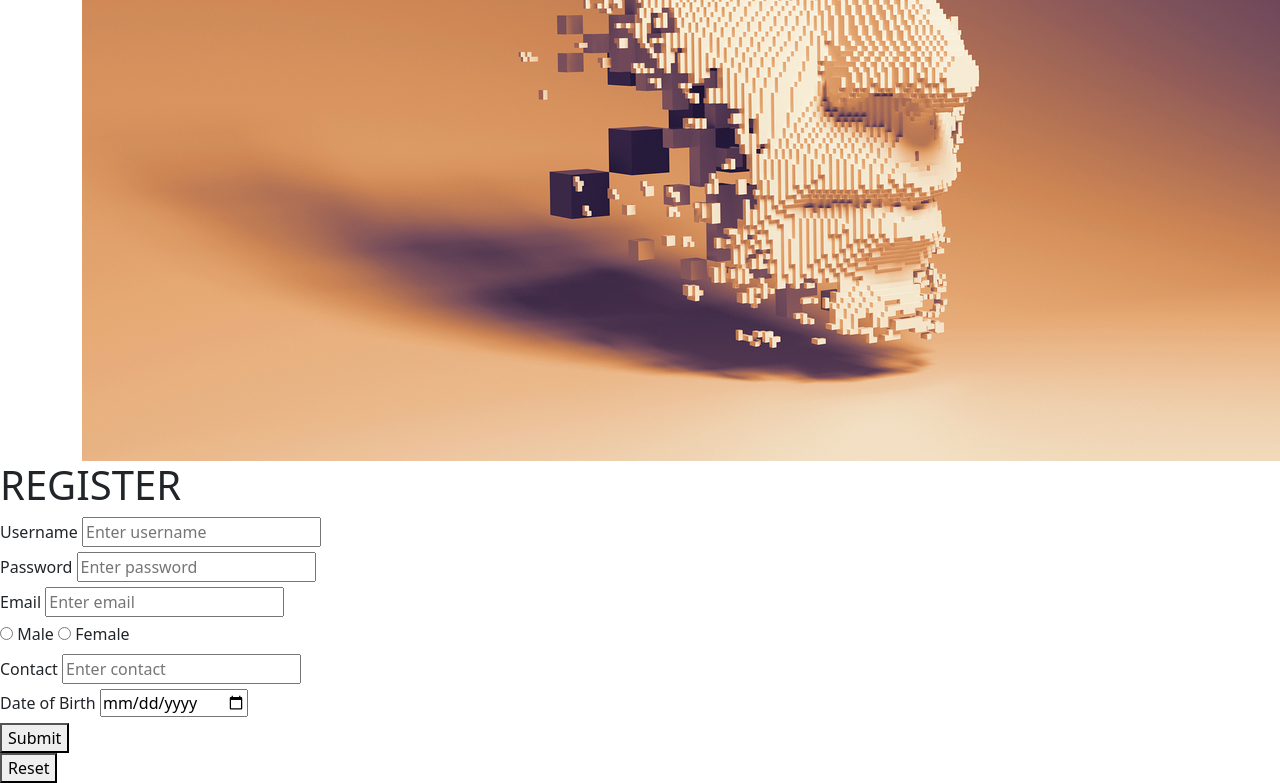
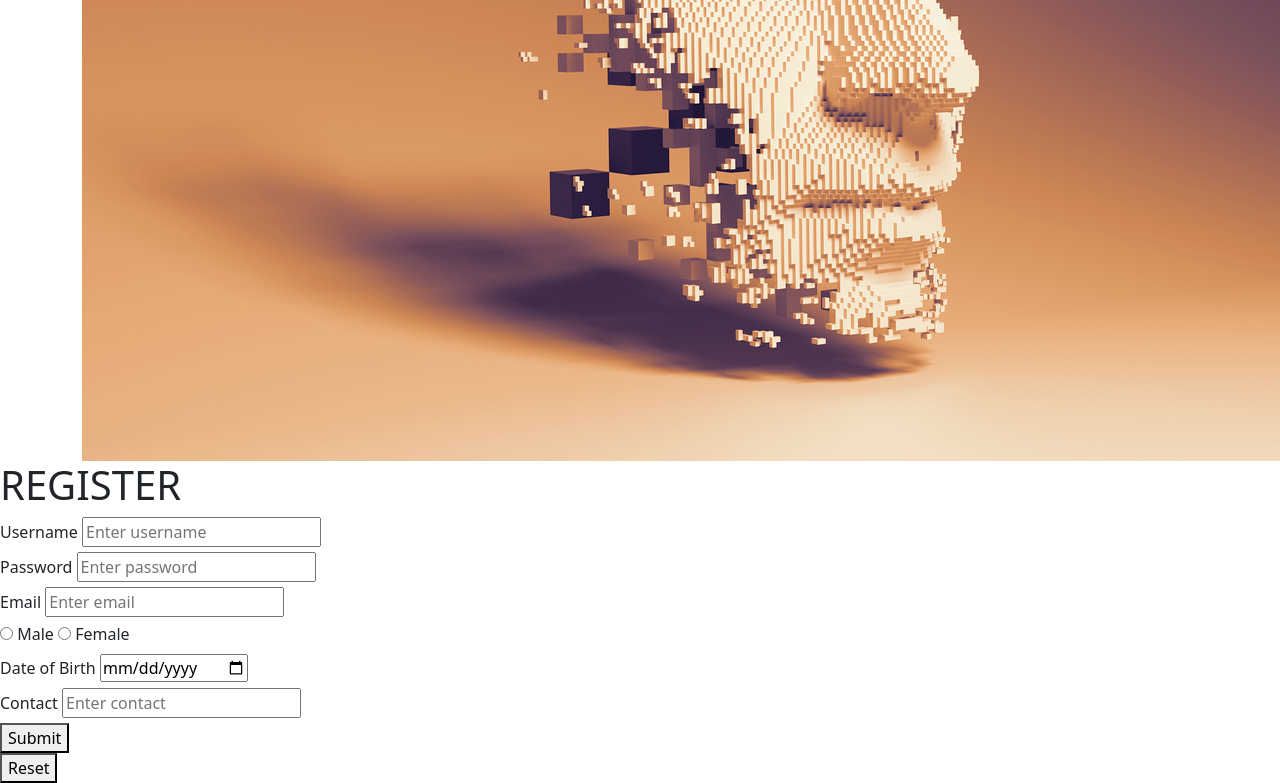
Before and after one commit to samuelkelvinmwangi/Identity, a plain HTML site: page source-html/index.html in a window 1280 px wide. Shown: the part 1169-1952 px from the top of the page. Drawn offline with nearby package versions, Linux system fonts and the light colour scheme.

Commit message:
correcting the form layout

```diff
--- a/source-html/index.html
+++ b/source-html/index.html
@@ -124,13 +124,13 @@
                 </div>
 
                 <div>
-                    <label for="phno">Contact</label>
-                    <input type="number" id="phno" placeholder="Enter contact" pattern="[0,9]" required>
+                    <label for="dob">Date of Birth</label>
+                    <input type="date" id="dob" placeholder="Enter date of Birth" required>
                 </div>
 
                 <div>
-                    <label for="dob">Date of Birth</label>
-                    <input type="date" id="dob" placeholder="Enter date of" required>
+                    <label for="phno">Contact</label>
+                    <input type="number" id="phno" placeholder="Enter contact" pattern="[0,9]" required>
                 </div>
 
                 <div>
```
